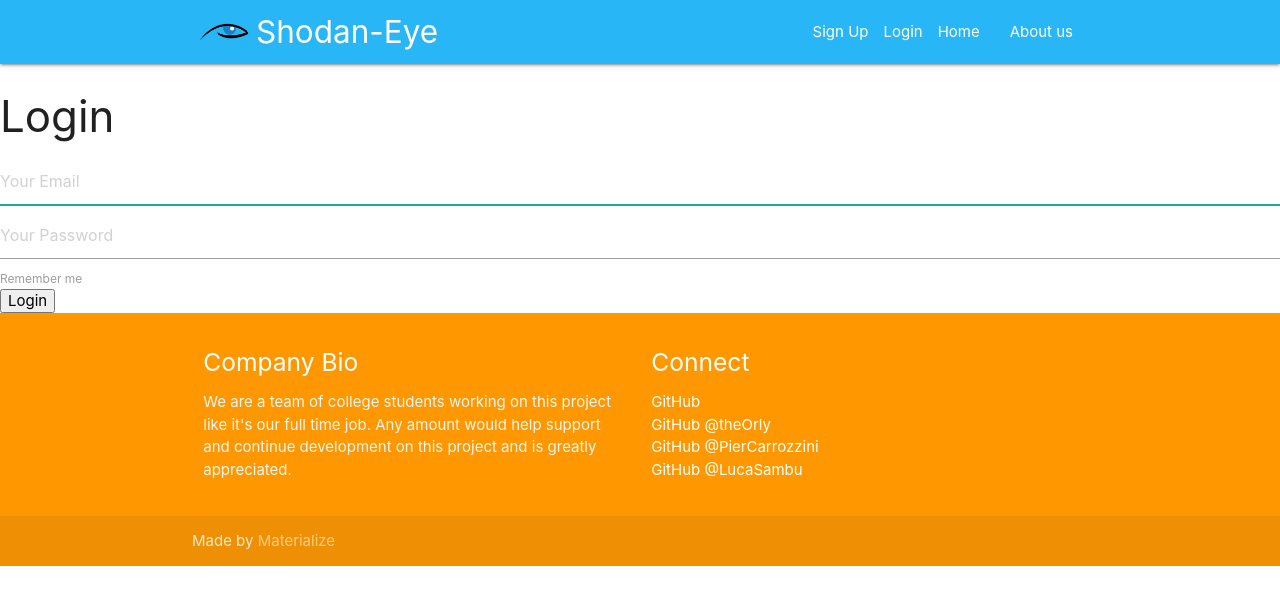
After one commit to theorly/shodan_blueprints, a Flask app: page /login in a window 1280 px wide. The commit adds this page. Shown: the top 605 px of the page. Run offline with Flask 3, Linux system fonts and the light colour scheme; parts of the project's set-up code (start-up, migrations or seed data) failed here and were passed over; some libraries are stand-ins or nearby versions.

Commit message:
add dbs e profilazione

```diff
--- /dev/null
+++ b/app/auth.py
@@ -0,0 +1,63 @@
+from flask import Blueprint, render_template, redirect, url_for, request, flash
+from werkzeug.security import generate_password_hash, check_password_hash
+from flask_login import login_user, login_required, logout_user
+from app.models import User
+from . import db
+
+
+auth = Blueprint('auth', __name__)
+
+@auth.route('/login')
+def login():
+    return render_template('login.html')
+
+@auth.route('/login', methods=['POST'])
+def login_post():
+    # login code goes here
+    email = request.form.get('email')
+    password = request.form.get('password')
+    remember = True if request.form.get('remember') else False
+
+    user = User.query.filter_by(email=email).first()
+
+    # check if the user actually exists
+    # take the user-supplied password, hash it, and compare it to the hashed password in the database
+    if not user or not check_password_hash(user.password, password):
+        flash('Please check your login details and try again.')
+        return redirect(url_for('auth.login')) # if the user doesn't exist or password is wrong, reload the page
+
+    # if the above check passes, then we know the user has the right credentials
+    login_user(user, remember=remember)
+    return redirect(url_for('main.profile'))
+
+@auth.route('/signup')
+def signup():
+    return render_template('signup.html')
+
+@auth.route('/signup', methods=['POST'])
+def signup_post():
+    # code to validate and add user to database goes here
+    email = request.form.get('email')
+    name = request.form.get('name')
+    password = request.form.get('password')
+
+    user = User.query.filter_by(email=email).first() # if this returns a user, then the email already exists in database
+
+    if user: # if a user is found, we want to redirect back to signup page so user can try again
+        flash('Email address already exists')
+        return redirect(url_for('auth.signup'))
+
+    # create a new user with the form data. Hash the password so the plaintext version isn't saved.
+    new_user = User(email=email, name=name, password=generate_password_hash(password, method='pbkdf2:sha256'))
+
+
+    # add the new user to the database
+    db.session.add(new_user)
+    db.session.commit()
+
+    return redirect(url_for('auth.login'))
+@auth.route('/logout')
+@login_required
+def logout():
+    logout_user()
+    return redirect(url_for('main.index'))
--- a/app/main.py
+++ b/app/main.py
@@ -1,5 +1,7 @@
 from flask import Blueprint, render_template
+from flask_login import login_required, current_user
 import logging
+from app.models import HistoryIp
 
 
 #logging.basicConfig(filename='app.log', level=logging.INFO)
@@ -12,7 +14,11 @@ main = Blueprint("main", __name__)
 @main.route("/")
 def home():
     logging.info('Richiesta ricevuta per la rotta index /')
-    return render_template('index.html')
+    if current_user.is_authenticated:
+        historyIpUser = HistoryIp.query.filter_by(emailUser=current_user.email)
+        return render_template('index.html', historyIpUser=historyIpUser)
+    else:
+        return render_template('index.html')
 
 @main.route("/search")
 def search():
@@ -28,3 +34,8 @@ def alert_service():
 def about():
     logging.info('Richiesta ricevuta per la rotta team /')
     return render_template("team.html")
+
+@main.route('/profile')
+@login_required # per garantire l'accesso solo ad utenti registrati
+def profile():
+    return render_template('profile.html', name=current_user.name)
--- a/app/templates/base.html
+++ b/app/templates/base.html
@@ -23,12 +23,37 @@
       </ul>
 
       <ul class="right hide-on-med-and-down">
-        <li><a href="#">Sign Up</a></li>
+        <li><a href="{{ url_for('main.home')}}">Home</a></li>
+      </ul>
+
+      {% if current_user.is_authenticated %}
+      <ul class="right hide-on-med-and-down">
+        <li><a href="{{ url_for('main.profile') }}"></a>
+          Profile
+        </li>
+      </ul>
+      {% endif %}
+
+      {% if not current_user.is_authenticated %}
+      <ul class="right hide-on-med-and-down">
+        <li><a href="{{ url_for('auth.login') }}" ></a>
+          Login
+        </li>
       </ul>
 
       <ul class="right hide-on-med-and-down">
-        <li><a href="{{ url_for('main.home')}}">Home</a></li>
+        <li><a href="{{ url_for('auth.signup') }}">Sign Up</a></li>
       </ul>
+      {% endif %}
+
+      {% if current_user.is_authenticated %}
+      <ul class="right hide-on-med-and-down">
+        <li><a href="{{ url_for('auth.logout') }}" class="navbar-item"></a>
+        Logout
+      </li></ul>
+
+      {% endif %}
+
 
 
        <!-- NAVBAR MOBILE
--- /dev/null
+++ b/app/templates/login.html
@@ -0,0 +1,36 @@
+{% extends "base.html" %}
+
+{% block content %}
+<div class="column is-4 is-offset-4">
+    <h3 class="title">Login</h3>
+    <div class="box">
+        {% with messages = get_flashed_messages() %}
+        {% if messages %}
+        <div class="notification is-danger">
+            {{ messages[0] }}
+        </div>
+        {% endif %}
+        {% endwith %}
+        <form method="POST" action="/login">
+            <div class="field">
+                <div class="control">
+                    <input class="input is-large" type="email" name="email" placeholder="Your Email" autofocus="">
+                </div>
+            </div>
+
+            <div class="field">
+                <div class="control">
+                    <input class="input is-large" type="password" name="password" placeholder="Your Password">
+                </div>
+            </div>
+            <div class="field">
+                <label class="checkbox">
+                    <input type="checkbox" name="remember">
+                    Remember me
+                </label>
+            </div>
+            <button class="button is-block is-info is-large is-fullwidth">Login</button>
+        </form>
+    </div>
+</div>
+{% endblock %}
--- a/requirements.txt
+++ b/requirements.txt
@@ -1,3 +1,6 @@
 Flask
 shodan
 redis
+sqlalchemy
+flask_sqlalchemy
+flask_login
```
Also changed, not shown: app/__init__.py (+34 -0 lines), app/alert.py (+2 -5 lines), app/models.py (added, +31 -0 lines), app/search.py (+10 -0 lines), app/templates/index.html (+7 -0 lines), app/templates/profile.html (added, +8 -0 lines), app/templates/signup.html (added, +37 -0 lines), 2 other files.
